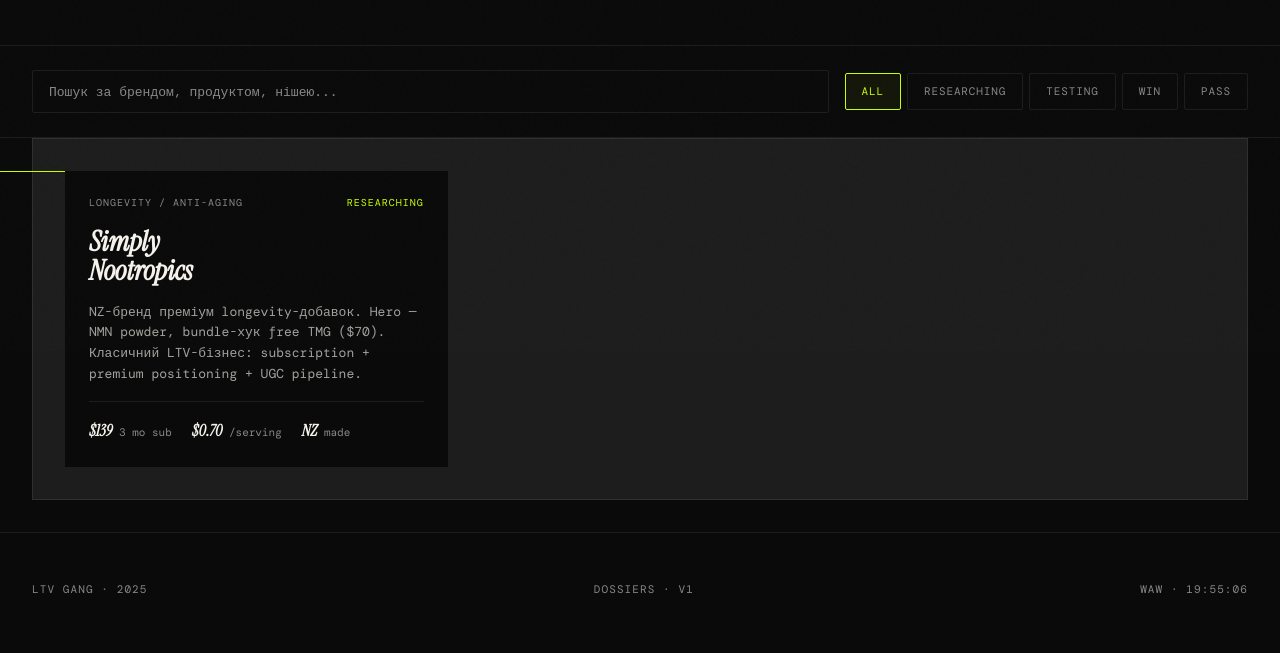
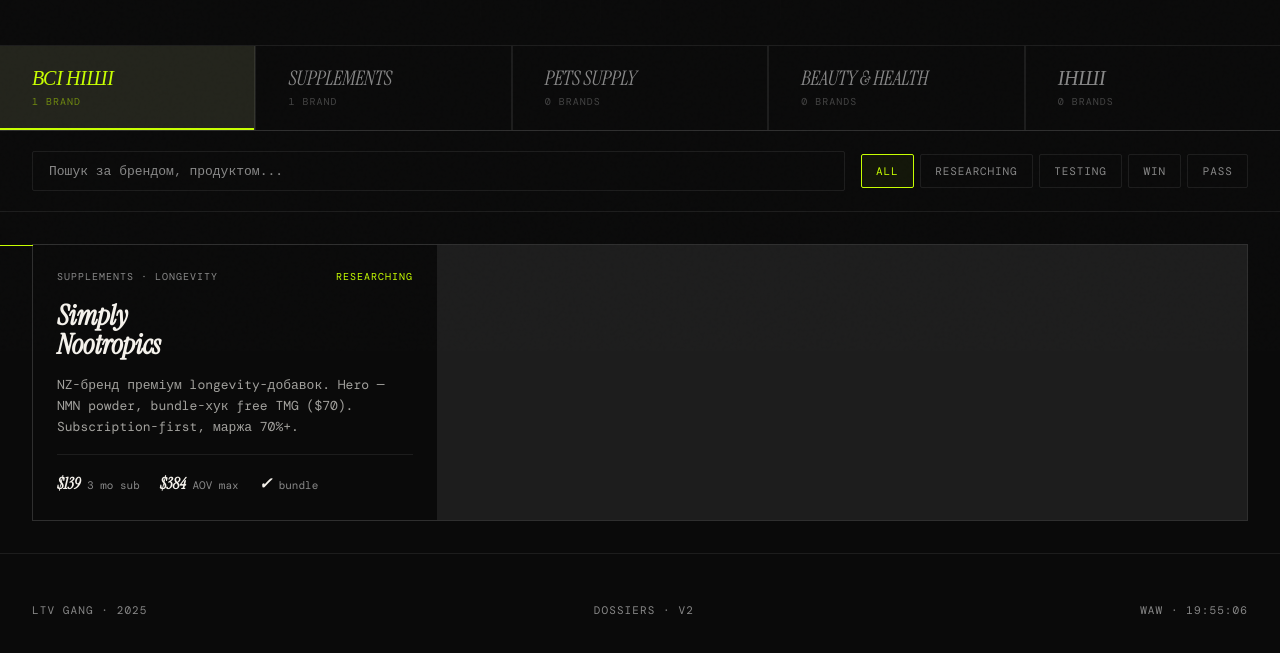
Before and after one commit to StanislavVereshko/LTV-gang, a plain HTML site: page dossiers/index.html in a window 1280 px wide. Shown: the part 449-1102 px from the top of the page. Drawn offline with nearby package versions, Linux system fonts and the light colour scheme.

Commit message:
feat: niche filter bar, hover comment popup, fix card links

```diff
--- a/dossiers/index.html
+++ b/dossiers/index.html
@@ -46,17 +46,9 @@
     background: rgba(10,10,10,0.85);
     backdrop-filter: blur(12px);
   }
-  .nav-logo {
-    font-family: 'Instrument Serif', serif;
-    font-size: 18px;
-  }
+  .nav-logo { font-family: 'Instrument Serif', serif; font-size: 18px; }
   .nav-logo em { color: var(--accent); font-style: italic; }
-  .nav-tag {
-    font-size: 11px;
-    color: var(--gray);
-    letter-spacing: 0.1em;
-    text-transform: uppercase;
-  }
+  .nav-tag { font-size: 11px; color: var(--gray); letter-spacing: 0.1em; text-transform: uppercase; }
   .nav-tag .dot {
     display: inline-block;
     width: 6px; height: 6px;
@@ -71,6 +63,7 @@
     50%     { opacity: 0.4; transform: scale(0.8); }
   }
 
+  /* HERO */
   .hero {
     padding: 5rem 2rem 3rem;
     border-bottom: 1px solid var(--border);
@@ -78,8 +71,7 @@
     overflow: hidden;
   }
   .hero-grid {
-    position: absolute;
-    inset: 0;
+    position: absolute; inset: 0;
     background-image:
       linear-gradient(to right, rgba(255,255,255,0.025) 1px, transparent 1px),
       linear-gradient(to bottom, rgba(255,255,255,0.025) 1px, transparent 1px);
@@ -89,21 +81,12 @@
     pointer-events: none;
   }
   .hero-eyebrow {
-    font-size: 11px;
-    color: var(--accent);
-    letter-spacing: 0.15em;
-    text-transform: uppercase;
+    font-size: 11px; color: var(--accent);
+    letter-spacing: 0.15em; text-transform: uppercase;
     margin-bottom: 1rem;
-    display: flex;
-    align-items: center;
-    gap: 12px;
+    display: flex; align-items: center; gap: 12px;
   }
-  .hero-eyebrow::before {
-    content: '';
-    width: 24px;
-    height: 1px;
-    background: var(--accent);
-  }
+  .hero-eyebrow::before { content: ''; width: 24px; height: 1px; background: var(--accent); }
   .hero h1 {
     font-family: 'Instrument Serif', serif;
     font-size: clamp(48px, 8vw, 84px);
@@ -112,15 +95,66 @@
     margin-bottom: 1.5rem;
   }
   .hero h1 em { color: var(--accent); font-style: italic; }
-  .hero p {
-    max-width: 520px;
-    font-size: 15px;
-    color: rgba(245,242,236,0.7);
-    line-height: 1.75;
+  .hero p { max-width: 520px; font-size: 15px; color: rgba(245,242,236,0.7); line-height: 1.75; }
+
+  /* NICHE BAR */
+  .niche-bar {
+    display: flex;
+    gap: 1px;
+    background: var(--border);
+    border-bottom: 1px solid var(--border);
+  }
+  .niche-btn {
+    flex: 1;
+    padding: 1.4rem 2rem;
+    background: var(--black);
+    border: none;
+    border-right: 1px solid var(--border);
+    color: var(--gray);
+    font-family: inherit;
+    font-size: 11px;
+    letter-spacing: 0.08em;
+    text-transform: uppercase;
+    cursor: pointer;
+    transition: all 0.2s;
+    display: flex;
+    flex-direction: column;
+    gap: 0.4rem;
+    align-items: flex-start;
+    position: relative;
+    overflow: hidden;
+  }
+  .niche-btn:last-child { border-right: none; }
+  .niche-btn::after {
+    content: '';
+    position: absolute;
+    bottom: 0; left: -100%;
+    width: 100%; height: 2px;
+    background: var(--accent);
+    transition: left 0.5s cubic-bezier(.7,0,.2,1);
+  }
+  .niche-btn:hover::after,
+  .niche-btn.active::after { left: 0; }
+  .niche-btn:hover { background: rgba(255,255,255,0.015); color: var(--white); }
+  .niche-btn.active { color: var(--accent); background: rgba(200,255,0,0.03); }
+  .niche-btn-name {
+    font-family: 'Instrument Serif', serif;
+    font-style: italic;
+    font-size: 20px;
+    line-height: 1;
+    letter-spacing: -0.01em;
+    font-weight: 400;
+    color: inherit;
+  }
+  .niche-btn-count { font-size: 10px; letter-spacing: 0.1em; opacity: 0.45; }
+  @media (max-width: 700px) {
+    .niche-bar { flex-wrap: wrap; }
+    .niche-btn { flex: 1 1 calc(50% - 1px); border-bottom: 1px solid var(--border); }
   }
 
+  /* TOOLBAR */
   .toolbar {
-    padding: 1.5rem 2rem;
+    padding: 1.25rem 2rem;
     border-bottom: 1px solid var(--border);
     display: flex;
     gap: 1rem;
@@ -129,11 +163,11 @@
   }
   .search {
     flex: 1;
-    min-width: 240px;
+    min-width: 200px;
     background: transparent;
     border: 1px solid var(--border);
     color: var(--white);
-    padding: 0.75rem 1rem;
+    padding: 0.65rem 1rem;
     font-family: inherit;
     font-size: 13px;
     border-radius: 2px;
@@ -142,13 +176,9 @@
   }
   .search:focus { border-color: var(--accent); }
   .search::placeholder { color: var(--gray); }
-  .filter-group {
-    display: flex;
-    gap: 6px;
-    flex-wrap: wrap;
-  }
+  .filter-group { display: flex; gap: 6px; flex-wrap: wrap; }
   .filter-chip {
-    padding: 0.65rem 1rem;
+    padding: 0.55rem 0.9rem;
     font-size: 11px;
     letter-spacing: 0.08em;
     text-transform: uppercase;
@@ -161,23 +191,20 @@
     transition: all 0.2s;
   }
   .filter-chip:hover { color: var(--white); border-color: rgba(255,255,255,0.2); }
-  .filter-chip.active {
-    color: var(--accent);
-    border-color: var(--accent);
-    background: rgba(200,255,0,0.05);
-  }
+  .filter-chip.active { color: var(--accent); border-color: var(--accent); background: rgba(200,255,0,0.05); }
 
+  /* GALLERY */
   .gallery {
-    padding: 2rem;
     display: grid;
     grid-template-columns: repeat(auto-fill, minmax(320px, 1fr));
     gap: 1px;
     background: var(--border);
     border: 1px solid var(--border);
-    margin: 0 2rem 2rem;
+    margin: 2rem 2rem;
   }
   @media (max-width: 600px) { .gallery { margin: 0; border-left: none; border-right: none; } }
 
+  /* CARD */
   .card {
     background: var(--black);
     padding: 1.5rem;
@@ -189,8 +216,9 @@
     transition: background 0.25s;
     position: relative;
     min-height: 260px;
+    z-index: 1;
   }
-  .card:hover { background: rgba(200,255,0,0.03); }
+  .card:hover { background: rgba(200,255,0,0.03); z-index: 20; }
   .card::before {
     content: '';
     position: absolute;
@@ -209,9 +237,7 @@
     letter-spacing: 0.1em;
     text-transform: uppercase;
   }
-  .card-status {
-    color: var(--accent);
-  }
+  .card-status { color: var(--accent); }
   .card h3 {
     font-family: 'Instrument Serif', serif;
     font-size: 28px;
@@ -219,12 +245,7 @@
     letter-spacing: -0.01em;
     font-style: italic;
   }
-  .card-desc {
-    font-size: 13px;
-    color: rgba(245,242,236,0.65);
-    line-height: 1.6;
-    flex: 1;
-  }
+  .card-desc { font-size: 13px; color: rgba(245,242,236,0.65); line-height: 1.6; flex: 1; }
   .card-stats {
     display: flex;
     gap: 1.25rem;
@@ -240,6 +261,44 @@
     font-size: 16px;
   }
 
+  /* HOVER COMMENT POPUP */
+  .card-comment {
+    position: absolute;
+    top: calc(100% + 8px);
+    left: 0; right: 0;
+    background: rgba(14,14,14,0.98);
+    border: 1px solid rgba(200,255,0,0.2);
+    padding: 1rem 1.25rem;
+    border-radius: 2px;
+    opacity: 0;
+    transform: translateY(-4px);
+    transition: opacity 0.18s, transform 0.18s;
+    pointer-events: none;
+    z-index: 50;
+    backdrop-filter: blur(8px);
+  }
+  .card:hover .card-comment { opacity: 1; transform: translateY(0); }
+  .card-comment::before {
+    content: '';
+    position: absolute;
+    bottom: 100%; left: 1.5rem;
+    border: 6px solid transparent;
+    border-bottom-color: rgba(200,255,0,0.2);
+  }
+  .card-comment-label {
+    font-size: 10px;
+    color: var(--accent);
+    letter-spacing: 0.12em;
+    text-transform: uppercase;
+    margin-bottom: 0.5rem;
+  }
+  .card-comment p {
+    font-size: 12px;
+    color: rgba(245,242,236,0.8);
+    line-height: 1.65;
+  }
+
+  /* EMPTY STATE */
   .empty {
     grid-column: 1 / -1;
     padding: 6rem 2rem;
@@ -255,26 +314,9 @@
     line-height: 1;
     margin-bottom: 1rem;
   }
-  .empty-title {
-    font-family: 'Instrument Serif', serif;
-    font-style: italic;
-    font-size: 32px;
-    color: var(--white);
-    margin-bottom: 1rem;
-  }
-  .empty-desc {
-    max-width: 480px;
-    margin: 0 auto;
-    font-size: 14px;
-    line-height: 1.7;
-  }
-  .empty-desc code {
-    background: rgba(255,255,255,0.05);
-    color: var(--accent);
-    padding: 2px 6px;
-    border-radius: 2px;
-    font-size: 12px;
-  }
+  .empty-title { font-family: 'Instrument Serif', serif; font-style: italic; font-size: 32px; color: var(--white); margin-bottom: 1rem; }
+  .empty-desc { max-width: 480px; margin: 0 auto; font-size: 14px; line-height: 1.7; }
+  .empty-desc code { background: rgba(255,255,255,0.05); color: var(--accent); padding: 2px 6px; border-radius: 2px; font-size: 12px; }
 
   footer {
     padding: 3rem 2rem;
@@ -304,8 +346,33 @@
   <p>Кожен бренд — окреме дозьє. Аналіз продукту, аудиторії, болів, кутів продажу і топ-креативів. Накопичувальна база яка з часом показує паттерни ніші.</p>
 </section>
 
+<!-- NICHE BAR -->
+<div class="niche-bar" id="niches">
+  <button class="niche-btn active" data-niche="all">
+    <span class="niche-btn-name">Всі ніші</span>
+    <span class="niche-btn-count" id="count-all">—</span>
+  </button>
+  <button class="niche-btn" data-niche="supplements">
+    <span class="niche-btn-name">Supplements</span>
+    <span class="niche-btn-count" id="count-supplements">—</span>
+  </button>
+  <button class="niche-btn" data-niche="pets">
+    <span class="niche-btn-name">Pets Supply</span>
+    <span class="niche-btn-count" id="count-pets">—</span>
+  </button>
+  <button class="niche-btn" data-niche="beauty">
+    <span class="niche-btn-name">Beauty & Health</span>
+    <span class="niche-btn-count" id="count-beauty">—</span>
+  </button>
+  <button class="niche-btn" data-niche="other">
+    <span class="niche-btn-name">Інші</span>
+    <span class="niche-btn-count" id="count-other">—</span>
+  </button>
+</div>
+
+<!-- TOOLBAR -->
 <div class="toolbar">
-  <input type="text" class="search" id="search" placeholder="Пошук за брендом, продуктом, нішею...">
+  <input type="text" class="search" id="search" placeholder="Пошук за брендом, продуктом...">
   <div class="filter-group" id="filters">
     <button class="filter-chip active" data-filter="all">All</button>
     <button class="filter-chip" data-filter="researching">Researching</button>
@@ -319,17 +386,22 @@
 
   <!-- DOSSIER_CARDS_START -->
 
-  <a href="/dossiers/simplynootropics" class="card" data-status="researching">
+  <a href="simplynootropics.html" class="card" data-status="researching" data-niche="supplements"
+     data-comment="Цікавить не сам NMN а механіка: один хіро продукт, три тири підписки, bundle-хук щоб зняти об'єкцію по ціні. Playbook який можна переносити на інші ніші.">
     <div class="card-meta">
-      <span>Longevity / Anti-aging</span>
+      <span>Supplements · Longevity</span>
       <span class="card-status">Researching</span>
     </div>
     <h3>Simply<br>Nootropics</h3>
-    <p class="card-desc">NZ-бренд преміум longevity-добавок. Hero — NMN powder, bundle-хук free TMG ($70). Класичний LTV-бізнес: subscription + premium positioning + UGC pipeline.</p>
+    <p class="card-desc">NZ-бренд преміум longevity-добавок. Hero — NMN powder, bundle-хук free TMG ($70). Subscription-first, маржа 70%+.</p>
     <div class="card-stats">
       <span><strong>$139</strong> 3 mo sub</span>
-      <span><strong>$0.70</strong> /serving</span>
-      <span><strong>NZ</strong> made</span>
+      <span><strong>$384</strong> AOV max</span>
+      <span><strong>✓</strong> bundle</span>
+    </div>
+    <div class="card-comment">
+      <div class="card-comment-label">Мій коментар</div>
+      <p></p>
     </div>
   </a>
 
@@ -337,57 +409,105 @@
 
   <div class="empty" id="emptyState">
     <div class="empty-num">00</div>
-    <div class="empty-title">Поки порожньо</div>
-    <div class="empty-desc">
-      Створи папку бренду в <code>_assets/НАЗВА/</code>, закинь туди відео в <code>creatives/</code> і скріни в <code>screenshots/</code>, і пиши Стасу-Клоду «готово, бренд НАЗВА, продукт: URL».
-      <br><br>
-      Перше дозьє згенерується сюди автоматично.
-    </div>
+    <div class="empty-title">Нічого не знайдено</div>
+    <div class="empty-desc">Спробуй змінити нішу або статус. Або пиши «готово, бренд НАЗВА, продукт: URL» — додам дозьє.</div>
   </div>
 
 </div>
 
 <footer>
   <span>LTV Gang · 2025</span>
-  <span>Dossiers · v1</span>
+  <span>Dossiers · v2</span>
   <span id="clock">—</span>
 </footer>
 
 <script>
-  // Filter + search
-  const search = document.getElementById('search');
-  const filters = document.querySelectorAll('.filter-chip');
-  const gallery = document.getElementById('gallery');
-  const empty = document.getElementById('emptyState');
-  const countEl = document.getElementById('count');
+(() => {
+  const searchEl   = document.getElementById('search');
+  const gallery    = document.getElementById('gallery');
+  const emptyEl    = document.getElementById('emptyState');
+  const navCount   = document.getElementById('count');
+  const filterBtns = document.querySelectorAll('.filter-chip');
+  const nicheBtns  = document.querySelectorAll('.niche-btn');
+
+  let activeStatus = 'all';
+  let activeNiche  = 'all';
+
+  // Populate comment text from data-comment attribute
+  document.querySelectorAll('.card[data-comment]').forEach(card => {
+    const popup = card.querySelector('.card-comment p');
+    if (popup) popup.textContent = card.dataset.comment;
+  });
+
+  function getCards() { return [...gallery.querySelectorAll('.card')]; }
+
+  function updateNicheCounts() {
+    const niches = ['all', 'supplements', 'pets', 'beauty', 'other'];
+    niches.forEach(n => {
+      const el = document.getElementById('count-' + n);
+      if (!el) return;
+      const cnt = n === 'all'
+        ? getCards().length
+        : getCards().filter(c => (c.dataset.niche || '') === n).length;
+      el.textContent = cnt + (cnt === 1 ? ' brand' : ' brands');
+    });
+  }
 
   function applyFilters() {
-    const q = search.value.toLowerCase().trim();
-    const activeFilter = document.querySelector('.filter-chip.active').dataset.filter;
-    const cards = gallery.querySelectorAll('.card');
+    const q = searchEl.value.toLowerCase().trim();
+    const cards = getCards();
     let visible = 0;
+
     cards.forEach(card => {
-      const text = card.textContent.toLowerCase();
+      const text   = card.textContent.toLowerCase();
       const status = (card.dataset.status || '').toLowerCase();
-      const matchQ = !q || text.includes(q);
-      const matchF = activeFilter === 'all' || status === activeFilter;
-      const show = matchQ && matchF;
+      const niche  = (card.dataset.niche  || '').toLowerCase();
+      const matchQ      = !q || text.includes(q);
+      const matchStatus = activeStatus === 'all' || status === activeStatus;
+      const matchNiche  = activeNiche  === 'all' || niche  === activeNiche;
+      const show = matchQ && matchStatus && matchNiche;
       card.style.display = show ? '' : 'none';
       if (show) visible++;
     });
-    countEl.textContent = cards.length + ' brand' + (cards.length === 1 ? '' : 's');
-    if (empty) empty.style.display = cards.length === 0 ? '' : 'none';
+
+    navCount.textContent = visible + ' brand' + (visible === 1 ? '' : 's');
+    if (emptyEl) emptyEl.style.display = visible === 0 ? '' : 'none';
   }
 
-  search.addEventListener('input', applyFilters);
-  filters.forEach(f => {
-    f.addEventListener('click', () => {
-      filters.forEach(x => x.classList.remove('active'));
-      f.classList.add('active');
+  // Status filters
+  filterBtns.forEach(btn => {
+    btn.addEventListener('click', () => {
+      filterBtns.forEach(b => b.classList.remove('active'));
+      btn.classList.add('active');
+      activeStatus = btn.dataset.filter;
       applyFilters();
     });
   });
+
+  // Niche filters
+  nicheBtns.forEach(btn => {
+    btn.addEventListener('click', () => {
+      nicheBtns.forEach(b => b.classList.remove('active'));
+      btn.classList.add('active');
+      activeNiche = btn.dataset.niche;
+      applyFilters();
+    });
+  });
+
+  searchEl.addEventListener('input', applyFilters);
+
+  updateNicheCounts();
   applyFilters();
+
+  // Fix links for local file:// testing
+  if (location.protocol === 'file:') {
+    getCards().forEach(card => {
+      const href = card.getAttribute('href');
+      if (href && !href.includes('.html')) {
+        card.setAttribute('href', href + '.html');
+      }
+    });
+  }
 
   // Warsaw clock
   const clock = document.getElementById('clock');
@@ -400,6 +520,7 @@
   }
   updateClock();
   setInterval(updateClock, 1000);
+})();
 </script>
 </body>
 </html>
```
Also changed, not shown: vercel.json.
